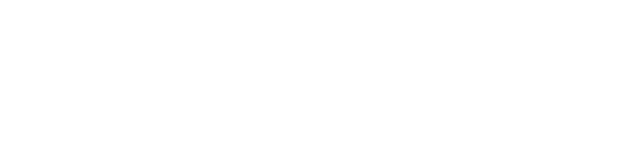
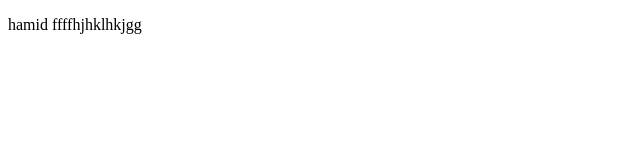
Before and after one commit to HamidSamiee/Git-course, a plain HTML site: page index.html in a window 1280 px wide. Shown: the whole page, without its empty margins (0-640 px from the left). Drawn offline with Linux system fonts and the light colour scheme.

Commit message:
add paraghraph

```diff
--- a/index.html
+++ b/index.html
@@ -7,6 +7,6 @@
     <title>Document</title>
 </head>
 <body>
-
+    <p>hamid    ffffhjhklhkjgg</p>
 </body>
 </html>
```
